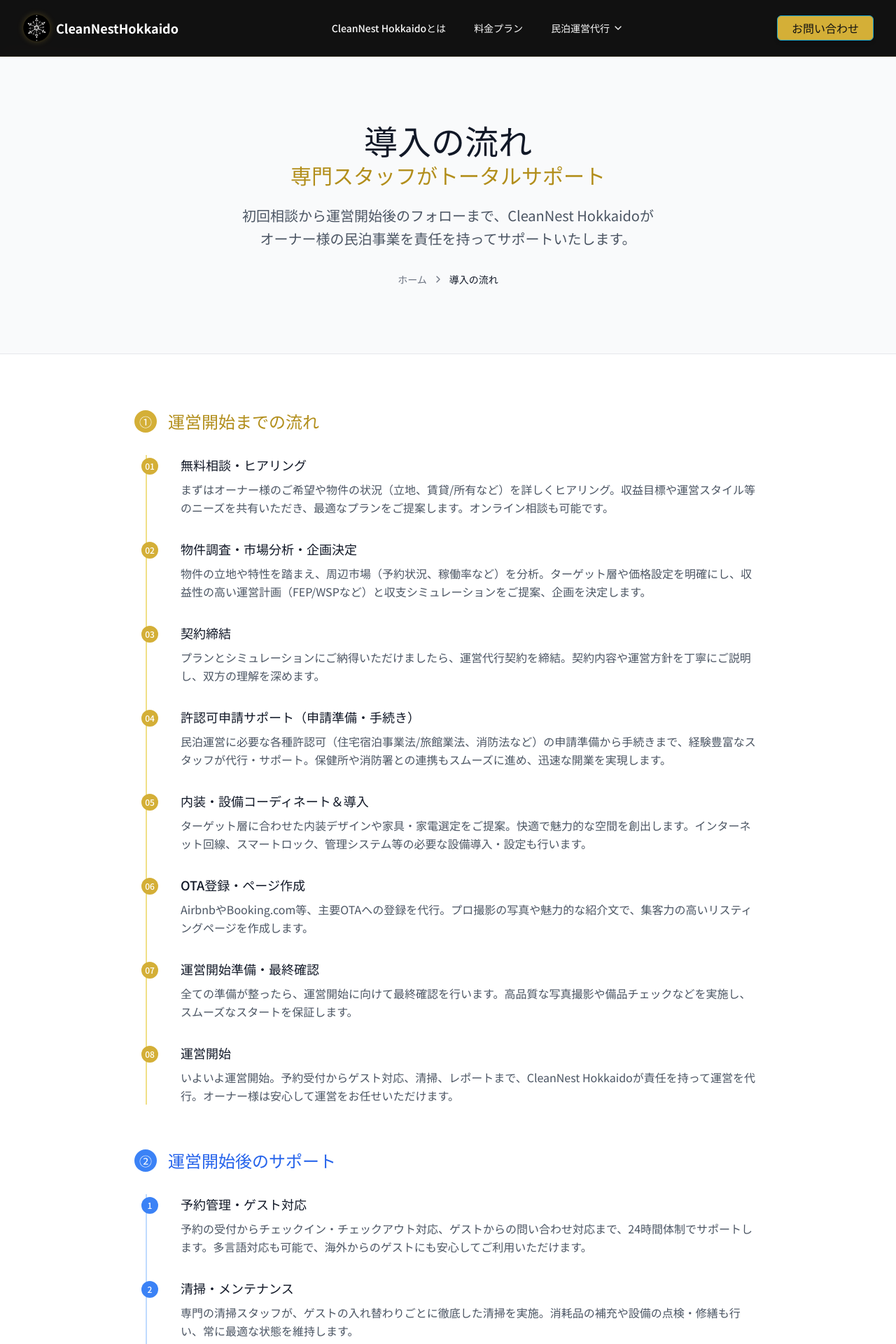
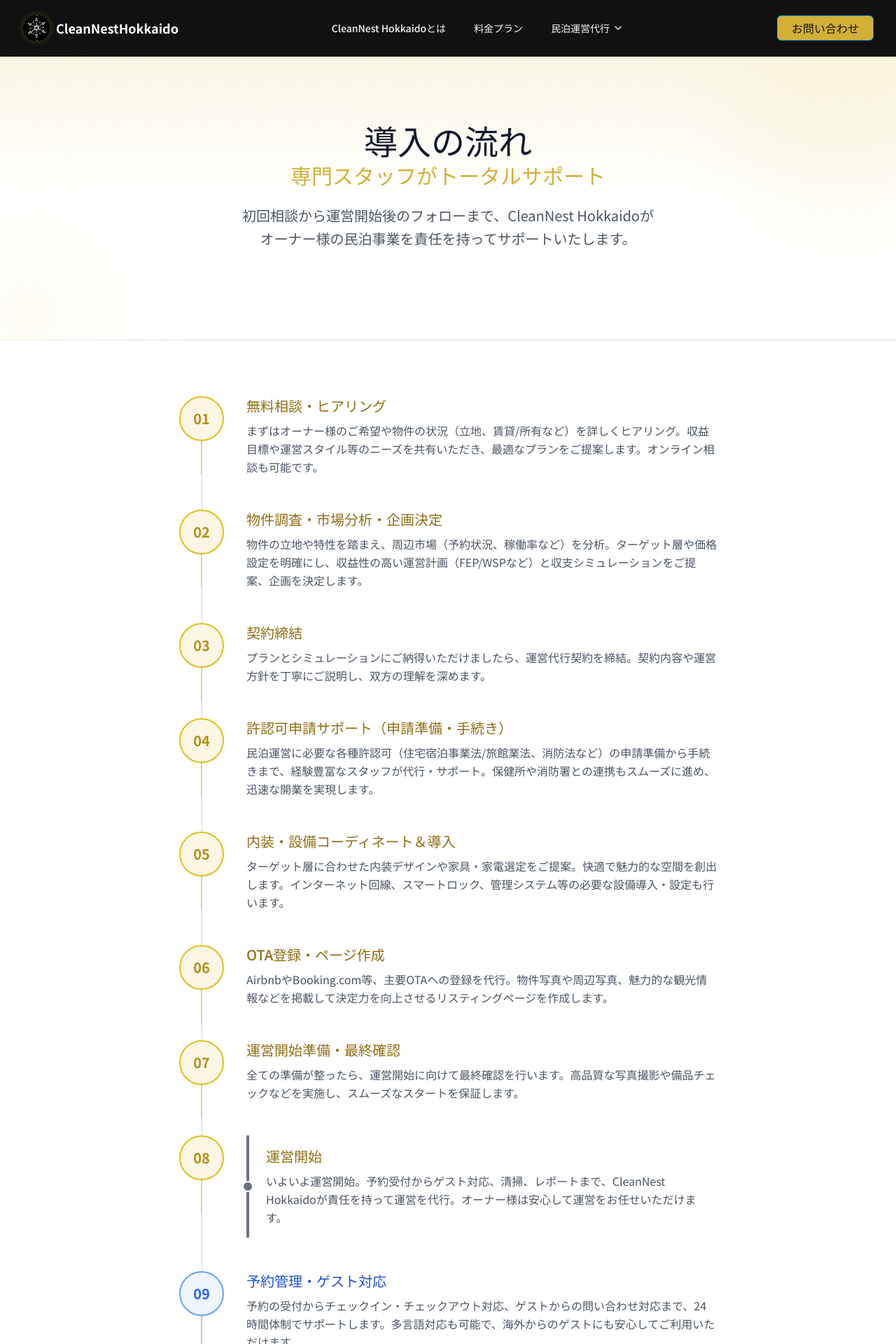
Before and after one commit to hakusantech/modern, a Next.js app: page /implementation-flow in a window 1280 px wide. Shown: the top 1920 px of the page at 70% size. Built offline with nearby package versions, Linux system fonts and the light colour scheme.

Commit message:
Update site content and styles

```diff
--- a/app/components/contact-form.tsx
+++ b/app/components/contact-form.tsx
@@ -288,9 +288,9 @@ export function ContactForm() {
                   </label>
                   <p className="text-gray-500">
                     個人情報の取り扱いについては、
-                    <a href="#" className="text-primary-600 hover:text-primary-800 underline">
+                    <span className="text-primary-600">
                       プライバシーポリシー
-                    </a>
+                    </span>
                     をご確認ください。
                   </p>
                   {errors.privacyPolicy && <p className="mt-1 text-sm text-red-500">{errors.privacyPolicy}</p>}
--- a/app/implementation-flow/page.tsx
+++ b/app/implementation-flow/page.tsx
@@ -1,206 +1,192 @@
 import { Metadata } from "next"
-import Image from "next/image"
 import Link from "next/link"
 import { Button } from "@/components/ui/button"
-import {
-  ArrowRight,
-  Check,
-  Clock,
-  ChevronDown,
-  MessageCircle,
-  ClipboardCheck,
-  Settings,
-  Users,
-  Calendar,
-  ChevronRight,
-  Building,
-  FileText,
-  User,
-  CheckCircle,
-  Phone,
-} from "lucide-react"
+import { ArrowRight, ChevronRight } from "lucide-react"
 
 export const metadata: Metadata = {
   title: "導入の流れ｜CleanNest Hokkaido",
   description: "CleanNest Hokkaidoの民泊運営代行サービス導入プロセス。初回相談から運営開始、運営中のサポートまで、専門スタッフがトータルでサポートします。",
 }
 
-// 導入前の流れ (Enriched Steps based on original 8 + new details)
-const beforeImplementationSteps = [
+// Flow steps data
+const implementationFlow = [
+  // --- Before Operation --- (Gold Theme)
   {
     step: "01",
     title: "無料相談・ヒアリング",
     description: "まずはオーナー様のご希望や物件の状況（立地、賃貸/所有など）を詳しくヒアリング。収益目標や運営スタイル等のニーズを共有いただき、最適なプランをご提案します。オンライン相談も可能です。",
+    phase: "before",
   },
   {
     step: "02",
     title: "物件調査・市場分析・企画決定",
     description: "物件の立地や特性を踏まえ、周辺市場（予約状況、稼働率など）を分析。ターゲット層や価格設定を明確にし、収益性の高い運営計画（FEP/WSPなど）と収支シミュレーションをご提案、企画を決定します。",
+    phase: "before",
   },
-  // Merged original step 3 into 2
   {
-    step: "03", // Renumbered
+    step: "03",
     title: "契約締結",
     description: "プランとシミュレーションにご納得いただけましたら、運営代行契約を締結。契約内容や運営方針を丁寧にご説明し、双方の理解を深めます。",
+    phase: "before",
   },
   {
-    step: "04", // Renumbered
+    step: "04",
     title: "許認可申請サポート（申請準備・手続き）",
     description: "民泊運営に必要な各種許認可（住宅宿泊事業法/旅館業法、消防法など）の申請準備から手続きまで、経験豊富なスタッフが代行・サポート。保健所や消防署との連携もスムーズに進め、迅速な開業を実現します。",
+    phase: "before",
   },
-  // Merged original steps 4 and 6
   {
-    step: "05", // Renumbered
+    step: "05",
     title: "内装・設備コーディネート＆導入",
     description: "ターゲット層に合わせた内装デザインや家具・家電選定をご提案。快適で魅力的な空間を創出します。インターネット回線、スマートロック、管理システム等の必要な設備導入・設定も行います。",
-  },
-  // Merged original step 7
-  {
-    step: "06", // Renumbered
-    title: "OTA登録・ページ作成",
-    description: "AirbnbやBooking.com等、主要OTAへの登録を代行。プロ撮影の写真や魅力的な紹介文で、集客力の高いリスティングページを作成します。",
+    phase: "before",
   },
   {
-    step: "07", // Renumbered
+    step: "06",
+    title: "OTA登録・ページ作成",
+    description: "AirbnbやBooking.com等、主要OTAへの登録を代行。物件写真や周辺写真、魅力的な観光情報などを掲載して決定力を向上させるリスティングページを作成します。",
+    phase: "before",
+  },
+  {
+    step: "07",
     title: "運営開始準備・最終確認",
     description: "全ての準備が整ったら、運営開始に向けて最終確認を行います。高品質な写真撮影や備品チェックなどを実施し、スムーズなスタートを保証します。",
+    phase: "before",
   },
+  // --- Operation Start (Transition Point) ---
   {
     step: "08",
     title: "運営開始",
     description: "いよいよ運営開始。予約受付からゲスト対応、清掃、レポートまで、CleanNest Hokkaidoが責任を持って運営を代行。オーナー様は安心して運営をお任せいただけます。",
+    phase: "start",
   },
-]
-
-// 導入後の流れ (From new user input)
-const afterImplementationSteps = [
+  // --- After Operation --- (Blue Theme)
   {
+    step: "09",
     title: "予約管理・ゲスト対応",
     description: "予約の受付からチェックイン・チェックアウト対応、ゲストからの問い合わせ対応まで、24時間体制でサポートします。多言語対応も可能で、海外からのゲストにも安心してご利用いただけます。",
+    phase: "after",
   },
   {
+    step: "10",
     title: "清掃・メンテナンス",
     description: "専門の清掃スタッフが、ゲストの入れ替わりごとに徹底した清掃を実施。消耗品の補充や設備の点検・修繕も行い、常に最適な状態を維持します。",
+    phase: "after",
   },
   {
+    step: "11",
     title: "収益レポートの提供",
     description: "月次で収益レポートを作成し、運営状況を可視化。収益の推移や稼働率など、詳細なデータを共有し、今後の運営戦略に役立てます。",
+    phase: "after",
   },
   {
+    step: "12",
     title: "価格調整・プロモーション戦略",
     description: "市場の動向や季節要因を考慮し、宿泊料金の最適化を図ります。閑散期・繁忙期に応じたプロモーションやキャンペーンを実施し、稼働率の向上を目指します。",
+    phase: "after",
   },
   {
+    step: "13",
     title: "定期的な運営改善提案",
     description: "ゲストからのフィードバックや最新の市場トレンドを基に、運営方法の改善提案を行います。オーナー様と連携しながら、より良いサービス提供と収益向上を追求します。",
+    phase: "after",
   },
   {
+    step: "14",
     title: "緊急時対応",
     description: "設備の故障やゲストからの緊急連絡など、予期せぬトラブルにも迅速に対応。24時間体制でサポートし、オーナー様とゲスト双方の安心・安全を確保します。",
+    phase: "after",
   },
 ]
 
 export default function ImplementationFlowPage() {
   return (
-    <main className="min-h-screen pb-24">
-      {/* ヒーローセクション */}
-      <section className="bg-gray-50 py-24 border-b border-gray-200">
-        <div className="container mx-auto px-4 sm:px-6">
+    <main className="min-h-screen pb-24 bg-white antialiased">
+      {/* Hero Section */}
+      <section className="relative bg-gradient-to-b from-gold-50 via-white to-white py-24 border-b border-gray-200 overflow-hidden">
+        {/* 装飾: 右上の円 */}
+        <div className="absolute top-0 right-0 -mt-20 -mr-20 w-80 h-80 bg-gold-100 rounded-full opacity-30 blur-3xl"></div>
+        {/* 装飾: 左下の円 */}
+        <div className="absolute bottom-0 left-0 -mb-20 -ml-20 w-60 h-60 bg-gold-100 rounded-full opacity-20 blur-3xl"></div>
+
+        <div className="container mx-auto px-4 sm:px-6 relative z-10">
           <div className="max-w-4xl mx-auto text-center">
             <h1 className="text-4xl sm:text-5xl font-light text-gray-900 mb-6">
               導入の流れ
-              <span className="block text-2xl sm:text-3xl mt-2 text-gold-600">専門スタッフがトータルサポート</span>
+              <span className="block text-2xl sm:text-3xl mt-2 text-gold-500">専門スタッフがトータルサポート</span>
             </h1>
-            <p className="text-xl text-gray-600 mb-8 leading-relaxed">
+            <p className="text-xl text-gray-600 mb-8 leading-relaxed font-light">
               初回相談から運営開始後のフォローまで、CleanNest Hokkaidoが<br />
               オーナー様の民泊事業を責任を持ってサポートいたします。
             </p>
-
-            <div className="flex justify-center">
-              <div className="inline-flex items-center text-sm text-gray-500">
-                <Link href="/" className="hover:text-gold-600 transition-colors">
-                  ホーム
-                </Link>
-                <ChevronRight className="h-4 w-4 mx-2" />
-                <span className="text-gray-900">導入の流れ</span>
-              </div>
-            </div>
           </div>
         </div>
       </section>
 
-      {/* 導入内容セクション */}
+      {/* Flowchart Section */}
       <section className="py-20 bg-white">
         <div className="container mx-auto px-4 sm:px-6 lg:px-8">
-          <div className="max-w-4xl mx-auto">
-            {/* Removed overall title "導入内容" as the sections are self-explanatory */}
-            {/* <h2 className="text-3xl font-light text-gray-900 mb-12 text-center">導入内容</h2> */}
+          <div className="relative max-w-3xl mx-auto">
+            {/* Vertical connecting line (visible on medium screens and up) */}
+            <div className="absolute left-8 top-8 bottom-8 w-px bg-gray-300 hidden md:block"></div>
 
-            {/* 導入前の流れ */}
-            <div className="mb-16">
-              <h3 className="flex items-center text-2xl font-medium text-gold-600 mb-8">
-                <span className="bg-gold-500 text-white rounded-full w-8 h-8 flex items-center justify-center mr-4 text-lg">①</span>
-                運営開始までの流れ
-              </h3>
-              <ol className="space-y-8 border-l-2 border-gold-200 pl-8 ml-4">
-                {beforeImplementationSteps.map((item, index) => (
-                  <li key={index} className="relative pl-4">
-                    <span className="absolute -left-10 top-1 bg-gold-500 text-white rounded-full w-6 h-6 flex items-center justify-center text-xs font-medium">{item.step || index + 1}</span>
-                    <h4 className="text-lg font-medium text-gray-900 mb-2">{item.title}</h4>
-                    <p className="text-gray-600 leading-relaxed">{item.description}</p>
-                  </li>
-                ))}
-              </ol>
-            </div>
+            {implementationFlow.map((step, index) => {
+              const isStart = step.phase === 'start';
+              const isAfter = step.phase === 'after';
+              const isLast = index === implementationFlow.length - 1;
 
-            {/* 導入後の流れ */}
-            <div>
-              <h3 className="flex items-center text-2xl font-medium text-blue-600 mb-8">
-                <span className="bg-blue-500 text-white rounded-full w-8 h-8 flex items-center justify-center mr-4 text-lg">②</span>
-                運営開始後のサポート
-              </h3>
-              <ol className="space-y-8 border-l-2 border-blue-200 pl-8 ml-4">
-                {afterImplementationSteps.map((item, index) => (
-                  <li key={index} className="relative pl-4">
-                    <span className="absolute -left-10 top-1 bg-blue-500 text-white rounded-full w-6 h-6 flex items-center justify-center text-xs font-medium">{index + 1}</span>
-                    <h4 className="text-lg font-medium text-gray-900 mb-2">{item.title}</h4>
-                    <p className="text-gray-600 leading-relaxed">{item.description}</p>
-                  </li>
-                ))}
-              </ol>
-            </div>
+              // Determine colors based on phase
+              const circleBorderColor = isAfter ? 'border-blue-400' : 'border-gold-400';
+              const circleBgColor = isAfter ? 'bg-blue-50' : 'bg-gold-50';
+              const circleTextColor = isAfter ? 'text-blue-600' : 'text-gold-600';
+              const titleColor = isAfter ? 'text-blue-700' : 'text-gold-700';
+              const connectorColor = isAfter ? 'bg-blue-300' : 'bg-gold-300';
+
+              return (
+                <div key={index} className="relative pl-16 md:pl-20 pb-12 group">
+                  {/* Step Circle */}
+                  <div className={`absolute left-0 top-0 flex items-center justify-center w-16 h-16 rounded-full border-2 ${circleBorderColor} ${circleBgColor} shadow-sm`}>
+                    <span className={`text-xl font-semibold ${circleTextColor}`}>
+                      {step.step}
+                    </span>
+                  </div>
+
+                  {/* Step Connector (visible on medium screens and up, hidden for the last item) */}
+                  {!isLast && (
+                     <div className={`absolute left-[31px] top-16 h-12 w-px ${connectorColor} hidden md:block`}></div>
+                  )}
+
+                  {/* Content Card */}
+                  <div className={`ml-4 relative ${isStart ? 'border-l-4 border-gray-500 pl-6 py-4 -ml-1' : ''}`}>
+                     {/* Highlight for the 'start' phase */}
+                     {isStart && (
+                      <div className="absolute -left-[10px] top-1/2 -translate-y-1/2 w-4 h-4 bg-gray-500 rounded-full border-2 border-white shadow"></div>
+                    )}
+                    <h3 className={`text-xl font-medium ${titleColor} mb-2`}>{step.title}</h3>
+                    <p className="text-gray-600 leading-relaxed">{step.description}</p>
+                  </div>
+                </div>
+              );
+            })}
           </div>
         </div>
       </section>
 
-      {/* CTAセクション */}
-      <section className="py-20 bg-gray-50 mt-20">
-        <div className="container mx-auto px-4 sm:px-6">
-          <div className="max-w-4xl mx-auto text-center">
-            <h2 className="text-3xl font-light text-gray-900 mb-8">
-              スムーズな民泊運営を始めてみませんか？
-            </h2>
-            <p className="text-lg text-gray-600 mb-12 max-w-2xl mx-auto">
-              「どこから始めたらいいのかわからない」という方も、
-              まずはお気軽にご相談ください。民泊のプロフェッショナルが
-              あなたの物件の可能性を最大限に引き出します。
+      {/* Link to Minpaku Service */}
+      <section className="py-16 bg-gray-50 mt-16 border-t border-gray-200">
+        <div className="container mx-auto px-4 sm:px-6 lg:px-8">
+          <div className="max-w-3xl mx-auto text-center">
+            <h2 className="text-2xl font-light text-gray-900 mb-4">民泊運営もCleanNestにおまかせ！</h2>
+            <p className="text-gray-600 mb-8 leading-relaxed font-light">
+              面倒な許認可申請、日々の予約管理やゲスト対応はすべてプロにお任せ。<br />
+              オーナー様は手間なく、安心して民泊運営を始められます。
             </p>
-
-            <div className="flex flex-col sm:flex-row gap-6 justify-center">
-              <Link
-                href="/contact"
-                className="inline-block px-8 py-4 bg-gold-500 text-white hover:bg-gold-600 transition-colors text-lg tracking-wide shadow-md rounded-md"
-              >
-                無料相談を予約する
+            <Button className="bg-gradient-to-r from-gold-400 to-gold-500 hover:from-gold-500 hover:to-gold-600 text-white font-normal px-8 py-3 h-auto text-base shadow-lg shadow-gold-300/20 hover:shadow-xl hover:shadow-gold-300/30 transition-all duration-300 border-none" asChild>
+              <Link href="/services/minpaku">
+                詳しくはこちら
+                <ArrowRight className="ml-2 h-4 w-4" />
               </Link>
-
-              <Link
-                href="/services"
-                className="inline-block px-8 py-4 border border-gray-300 bg-white text-gray-700 hover:bg-gray-50 transition-colors text-lg tracking-wide shadow-sm rounded-md"
-              >
-                サービス詳細を見る
-              </Link>
-            </div>
+            </Button>
           </div>
         </div>
       </section>
--- a/components/header.tsx
+++ b/components/header.tsx
@@ -74,7 +74,7 @@ export function Header({ currentPath = "/" }: HeaderProps) {
         </nav>
 
         <div className="flex items-center gap-4">
-          {/* 電話番号 (常に表示) */}
+          {/* 電話番号 (常に表示、スマホではアイコンのみ) */}
           <a
             href="tel:011-827-7441"
             className={`flex items-center gap-2 text-lg font-medium text-gold-500 hover:text-gold-600 hover:scale-105 transition-all duration-200 ${
@@ -82,7 +82,7 @@ export function Header({ currentPath = "/" }: HeaderProps) {
             }`}
           >
             <Phone className="h-5 w-5" />
-            011-827-7441
+            <span className="hidden md:inline">011-827-7441</span>
           </a>
 
           <Button
```
Also changed, not shown: app/property-introduction/[slug]/page.tsx (+4 -18 lines), components/footer.tsx (+9 -3 lines), app/page.tsx (indentation only).
